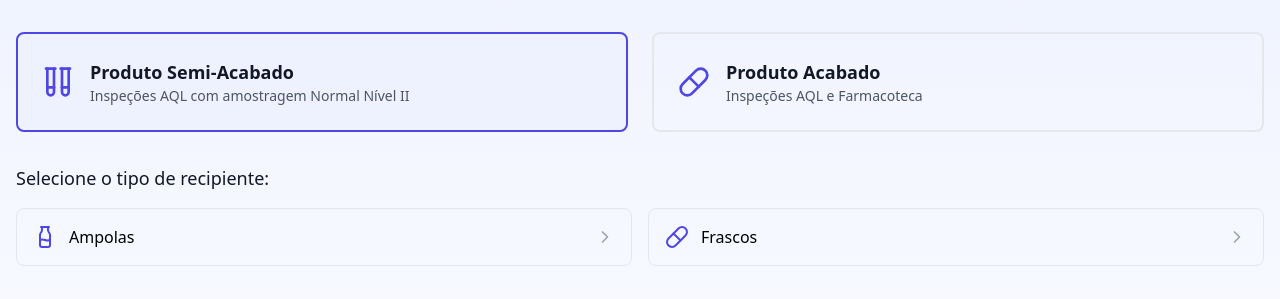
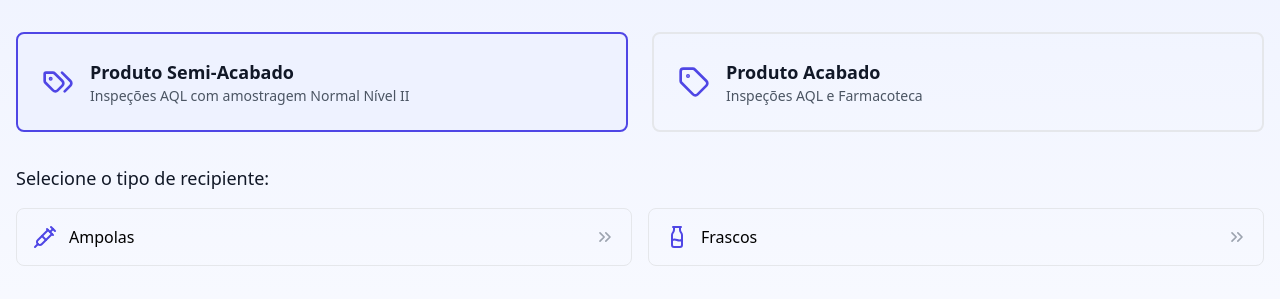
Before and after one commit to JulioDEVReis/Web_AQL_Calculator, a React (Vite) app: page / in a window 1280 px wide. Both pictures are taken after a click on the button 322 px from the left and 214 px from the top of the page. Shown: the part 132-431 px from the top of the page. Built offline with nearby package versions, Linux system fonts and the light colour scheme.

Commit message:
Melhoria nos icones

```diff
--- a/src/components/ProductTypeSelection.tsx
+++ b/src/components/ProductTypeSelection.tsx
@@ -1,5 +1,5 @@
 import React from 'react';
-import { ChevronRight, PillIcon, TestTubes, MilkIcon } from 'lucide-react';
+import { Tag, Tags, Syringe, ChevronsRight, MilkIcon } from 'lucide-react';
 
 type ProductType = 'semi-finished' | 'finished';
 type ContainerType = 'ampoule' | 'vial';
@@ -29,7 +29,7 @@ export function ProductTypeSelection({ onSelect }: ProductTypeSelectionProps) {
           }`}
         >
           <div className="flex items-center gap-4">
-            <TestTubes className="w-8 h-8 text-indigo-600" />
+            <Tags className="w-8 h-8 text-indigo-600" />
             <div className="text-left">
               <h3 className="text-lg font-semibold text-gray-900">Produto Semi-Acabado</h3>
               <p className="text-sm text-gray-600">Inspeções AQL com amostragem Normal Nível II</p>
@@ -47,7 +47,7 @@ export function ProductTypeSelection({ onSelect }: ProductTypeSelectionProps) {
           }`}
         >
           <div className="flex items-center gap-4">
-            <PillIcon className="w-8 h-8 text-indigo-600" />
+            <Tag className="w-8 h-8 text-indigo-600" />
             <div className="text-left">
               <h3 className="text-lg font-semibold text-gray-900">Produto Acabado</h3>
               <p className="text-sm text-gray-600">Inspeções AQL e Farmacoteca</p>
@@ -66,10 +66,10 @@ export function ProductTypeSelection({ onSelect }: ProductTypeSelectionProps) {
               className="flex items-center justify-between p-4 rounded-lg border border-gray-200 hover:border-indigo-200 hover:bg-gray-50"
             >
               <div className="flex items-center gap-3">
-                <MilkIcon className="w-6 h-6 text-indigo-600" />
+                <Syringe className="w-6 h-6 text-indigo-600" />
                 <span className="font-medium">Ampolas</span>
               </div>
-              <ChevronRight className="w-5 h-5 text-gray-400" />
+              <ChevronsRight className="w-5 h-5 text-gray-400" />
             </button>
 
             <button
@@ -77,10 +77,10 @@ export function ProductTypeSelection({ onSelect }: ProductTypeSelectionProps) {
               className="flex items-center justify-between p-4 rounded-lg border border-gray-200 hover:border-indigo-200 hover:bg-gray-50"
             >
               <div className="flex items-center gap-3">
-                <PillIcon className="w-6 h-6 text-indigo-600" />
+                <MilkIcon className="w-6 h-6 text-indigo-600" />
                 <span className="font-medium">Frascos</span>
               </div>
-              <ChevronRight className="w-5 h-5 text-gray-400" />
+              <ChevronsRight className="w-5 h-5 text-gray-400" />
             </button>
           </div>
         </div>
@@ -101,13 +101,13 @@ export function ProductTypeSelection({ onSelect }: ProductTypeSelectionProps) {
               className="flex items-center justify-between p-4 rounded-lg border border-gray-200 hover:border-indigo-200 hover:bg-gray-50"
             >
               <div className="flex items-center gap-3">
-                <MilkIcon className="w-6 h-6 text-indigo-600" />
+                <Syringe className="w-6 h-6 text-indigo-600" />
                 <div className="text-left">
                   <span className="font-medium block">Ampolas PE</span>
                   <span className="text-sm text-gray-600">Nível II Normal</span>
                 </div>
               </div>
-              <ChevronRight className="w-5 h-5 text-gray-400" />
+              <ChevronsRight className="w-5 h-5 text-gray-400" />
             </button>
 
             {/* Ampolas VD */}
@@ -120,13 +120,13 @@ export function ProductTypeSelection({ onSelect }: ProductTypeSelectionProps) {
               className="flex items-center justify-between p-4 rounded-lg border border-gray-200 hover:border-indigo-200 hover:bg-gray-50"
             >
               <div className="flex items-center gap-3">
-                <MilkIcon className="w-6 h-6 text-indigo-600" />
+                <Syringe className="w-6 h-6 text-indigo-600" />
                 <div className="text-left">
                   <span className="font-medium block">Ampolas VD</span>
                   <span className="text-sm text-gray-600">Especial S-4</span>
                 </div>
               </div>
-              <ChevronRight className="w-5 h-5 text-gray-400" />
+              <ChevronsRight className="w-5 h-5 text-gray-400" />
             </button>
 
             {/* Frascos PE */}
@@ -139,13 +139,13 @@ export function ProductTypeSelection({ onSelect }: ProductTypeSelectionProps) {
               className="flex items-center justify-between p-4 rounded-lg border border-gray-200 hover:border-indigo-200 hover:bg-gray-50"
             >
               <div className="flex items-center gap-3">
-                <PillIcon className="w-6 h-6 text-indigo-600" />
+                <MilkIcon className="w-6 h-6 text-indigo-600" />
                 <div className="text-left">
                   <span className="font-medium block">Frascos PE</span>
                   <span className="text-sm text-gray-600">Nível II Normal/Apertado</span>
                 </div>
               </div>
-              <ChevronRight className="w-5 h-5 text-gray-400" />
+              <ChevronsRight className="w-5 h-5 text-gray-400" />
             </button>
 
             {/* Frascos VD */}
@@ -164,7 +164,7 @@ export function ProductTypeSelection({ onSelect }: ProductTypeSelectionProps) {
                   <span className="text-sm text-gray-600">Especial S-4</span>
                 </div>
               </div>
-              <ChevronRight className="w-5 h-5 text-gray-400" />
+              <ChevronsRight className="w-5 h-5 text-gray-400" />
             </button>
           </div>
         </div>
```
